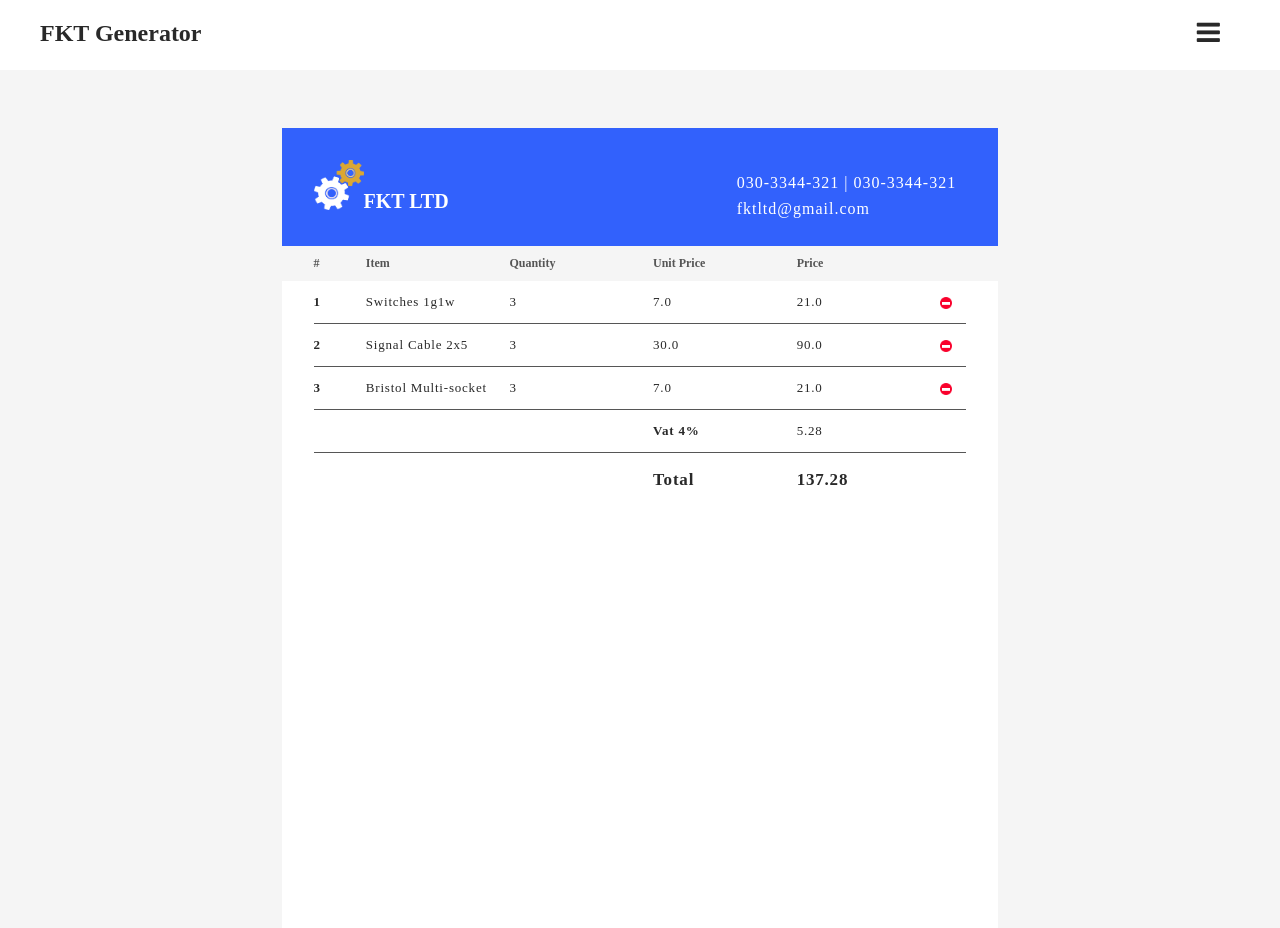
After one commit to 5ett/Generator, a Flask app: a page that uses recapp/templates/final_print.html in a window 1280 px wide. The commit adds this page. Run offline with Flask 2, Linux system fonts and the light colour scheme; data comes from the database, SQL or seed files in the repository; both versions use the stored data as it was after the commit.

Commit message:
interface and function update

```diff
--- a/recapp/routes.py
+++ b/recapp/routes.py
@@ -54,77 +54,6 @@ def add_head(ticket_type):
     return render_template('add_head.html', form=form, ticket_type=ticket_type, title='Add Head')
 
 
-@app.route("/make_quote/<string:ticket_pseudo_id>", methods=['GET', 'POST'])
-@app.route("/make_quote", methods=['GET', 'POST'])
-@login_required
-def make_quote(ticket_pseudo_id):
-
-    if not current_user.is_authenticated:
-        flash('you need to login before accessing this page', 'danger')
-        return redirect(url_for('index'))
-
-    ticket_now = Ticket.query.filter_by(pseudo_id=ticket_pseudo_id).first()
-
-    form = Generator()
-    if form.validate_on_submit():
-        entered_item_name = string.capwords(form.item_name.data)
-        ref_item_qtty = form.item_quantity.data
-        ref_unit_price = form.unit_price.data
-        ref_total_price = ref_unit_price * ref_item_qtty
-        ref_total_price = round(ref_total_price, 2)
-
-        new_quote_item = Storage(item_name=entered_item_name, item_quantity=ref_item_qtty,
-                                 unit_price=ref_unit_price, total_price=ref_total_price, ticket_link=ticket_now.id)
-
-        ticket_now.subtotal = round((ticket_now.subtotal + ref_total_price), 2)
-        ticket_now.vat = round((0.04 * ticket_now.subtotal), 2)
-        ticket_now.total_sum = round((ticket_now.subtotal + ticket_now.vat), 2)
-
-        db.session.add(new_quote_item)
-        db.session.commit()
-
-    query_quote_now = Storage.query.filter_by(
-        ticket_link=ticket_now.id).all()
-
-    return render_template('make_quotation.html', form=form, title='New Quotation', resolved_id=ticket_now, count=0, payload=query_quote_now)
-
-
-@app.route("/make_receipt/<string:ticket_pseudo_id>", methods=['GET', 'POST'])
-@app.route("/make_receipt", methods=['GET', 'POST'])
-@login_required
-def make_receipt(ticket_pseudo_id):
-
-    if not current_user.is_authenticated:
-        flash('you need to login before accessing this page', 'danger')
-        return redirect(url_for('index'))
-
-    ticket_now = Ticket.query.filter_by(pseudo_id=ticket_pseudo_id).first()
-
-    form = Generator()
-    if form.validate_on_submit():
-        entered_item_name = string.capwords(form.item_name.data)
-        ref_item_qtty = form.item_quantity.data
-        ref_unit_price = form.unit_price.data
-        ref_total_price = ref_unit_price * ref_item_qtty
-        ref_total_price = round(ref_total_price, 2)
-
-        new_receipt_item = Storage(item_name=entered_item_name, item_quantity=ref_item_qtty,
-                                   unit_price=ref_unit_price, total_price=ref_total_price, ticket_link=ticket_now.id)
-
-        ticket_now.subtotal = round((ticket_now.subtotal + ref_total_price), 2)
-        ticket_now.vat = round((0.04 * ticket_now.subtotal), 2)
-        ticket_now.total_sum = round((ticket_now.subtotal + ticket_now.vat), 2)
-        ticket_now.no_items += 1
-
-        db.session.add(new_receipt_item)
-        db.session.commit()
-
-    query_receipt_now = Storage.query.filter_by(
-        ticket_link=ticket_now.id).all()
-
-    return render_template('make_receipt.html', form=form, title=f'{ ticket_now.pseudo_id }', resolved_id=ticket_now, count=0, payload=query_receipt_now)
-
-
 @app.route("/all_forms", methods=['GET', 'POST'])
 @login_required
 def all_forms():
@@ -163,7 +92,6 @@ def all_forms():
 
 
 @app.route("/form_viewer/<int:ticket_id>", methods=['GET', 'POST'])
-# @app.route("/form_viewer/<string:ticket_pseudo_id>", methods=['GET', 'POST'])
 def form_viewer(ticket_id):
     call_for_view = Ticket.query.filter_by(id=ticket_id).first()
 
@@ -194,17 +122,43 @@ def form_viewer(ticket_id):
     return render_template('viewer.html', viewer=call_for_view, title=f'{call_for_view.pseudo_id}', resources=resources, form=form, count=0)
 
 
+@app.route("/complete_form/<string:ticket_pseudo_id>", methods=['GET', 'POST'])
+def complete_form(ticket_pseudo_id):
+    main_ticket = Ticket.query.filter_by(pseudo_id=ticket_pseudo_id).first()
+    if main_ticket:
+        resources = Storage.query.filter_by(ticket_link=main_ticket.id).all()
+    return render_template('final_print.html', resources=resources, title=main_ticket.belongs_to, viewer=main_ticket)
+
+
 @app.route("/delete_form/<string:ticket_pseudo_id>", methods=['GET', 'POST'])
 def delete_form(ticket_pseudo_id):
     to_delete_main = Ticket.query.filter_by(pseudo_id=ticket_pseudo_id).first()
-    to_delete_sub = Storage.query.filter_by(
-        ticket_link=to_delete_main.id).all()
+    if to_delete_main:
+        to_delete_sub = Storage.query.filter_by(
+            ticket_link=to_delete_main.id).all()
+        for item in to_delete_sub:
+            db.session.delete(item)
+
     db.session.delete(to_delete_main)
-    for item in to_delete_sub:
-        db.session.delete(item)
     db.session.commit()
 
     return redirect(url_for('index'))
+
+
+@app.route("/delete_item/<int:item_id>", methods=['GET', 'POST'])
+def delete_item(item_id):
+    to_delete_item = Storage.query.get_or_404(item_id)
+    if to_delete_item:
+        source = Ticket.query.get_or_404(to_delete_item.ticket_link)
+        source.subtotal = source.subtotal - to_delete_item.total_price
+        source.vat = round((0.04 * source.subtotal), 2)
+        source.total_sum = round((source.subtotal + source.vat), 2)
+        source.no_items -= 1
+
+        db.session.delete(to_delete_item)
+    db.session.commit()
+
+    return redirect(url_for('form_viewer', ticket_id=source.id))
 
 
 @app.route("/draftify/<string:ticket_pseudo_id>", methods=['GET', 'POST'])
--- a/recapp/static/css/style.css
+++ b/recapp/static/css/style.css
@@ -6,7 +6,6 @@
 /* Themes */
 
 :root{
-
     --white: #ffffff;
     --white2: #eeeeee;
     --white3: #f5f5f5;
@@ -219,6 +218,10 @@ small{
         transition: all .5s;
     }
 
+    .menu{
+        margin-right: 15px;
+    }
+
     #check:checked ~ .navbar-nav{
         left: 0;
     }
@@ -289,7 +292,7 @@ small{
 }
 
 .container-form{
-        padding-top: 12em;
+    padding-top: 12em;
 }
 
 .greetings{
@@ -857,9 +860,9 @@ small{
 }
 
 .column{
-    -ms-flex: 0 0 24%;
-    flex: 0 0 24%;
-    max-width: 24%;
+    -ms-flex: 0 0 19%;
+    flex: 0 0 19%;
+    max-width: 20%;
 }
 
 #num-col{
@@ -867,6 +870,17 @@ small{
     flex: 0 0 8%;
     max-width: 8%;
     font-weight: 600;
+}
+
+#num-col span p{
+    font-size: 9;
+    font-weight: bold;
+    border-radius: 50%;
+    height: 13;
+    width: 13;
+    text-align: center;
+    background-color: var(--red);
+    color: var(--text3)
 }
 
 #caret-col{
@@ -980,8 +994,12 @@ small{
 }
 
 .btn-sec{
-    background: var(--action2);
+    background: none;
+    text-decoration: underline;
+    border: none;
     margin-right: 2em;
+    font-weight: 700;
+    color: var(--text1);
 }
 
 .btn-sec:active{
@@ -1000,3 +1018,57 @@ small{
         width: 70%;
     }
 }
+
+
+.container-slim{
+    margin-right: 22%;
+    margin-left: 22%;
+}
+
+.receipt{
+    margin-top: 8em;
+    background: var(--surface1);
+    color: var(--text1);
+    height: 100vh;
+}
+
+.final-print{
+    display: flex;
+    /*align-content: space-between;*/
+}
+
+.company-head{
+    display: flex;
+    margin-bottom: 0;
+}
+
+.company-head p{
+    font-size: 20px;
+    padding-top: 0.5em;
+    font-weight: bold;
+}
+
+.company-head img{
+    height: 50;
+    width: 50;
+}
+
+.info{
+    float: right;
+    margin-left: 18em;
+    margin-top: 0.1em;
+    line-height: 10px;
+    letter-spacing: 1px;
+}
+
+.del{
+    margin-top: 1em;
+    height: 12;
+    width: 12;
+}
+
+.receipt .column{
+   -ms-flex: 0 0 22%;
+    flex: 0 0 22%;
+    max-width: 25%;
+}
--- a/recapp/static/scripts/recapp.js
+++ b/recapp/static/scripts/recapp.js
@@ -43,3 +43,8 @@ darkButton.onclick = () => {
         localStorage.setItem('theme', 'light');
     }
 };
+
+
+if (window.history.replaceState){
+    window.history.replaceState( null, null, window.location.href);
+};
--- /dev/null
+++ b/recapp/templates/final_print.html
@@ -0,0 +1,100 @@
+{% extends 'origin.html' %}
+
+    {% block head %}
+        <script defer src="../static/scripts/quotation.js"></script>
+    {% endblock %}
+
+    {% block content %}
+
+    <main role="main">
+        <div class="container-slim">
+            <div class="receipt">
+
+                <div class="form-head final-print">
+                    <div class="company-head">
+                        <img src="/static/media/fkt.png" alt="">
+                        <p>FKT LTD</p>
+                    </div>
+                    <div class="info">
+                        <p> 030-3344-321 | 030-3344-321</p>
+                        <p>fktltd@gmail.com</p>
+                    </div>
+                </div>
+
+                <div class="table">
+                    <div class="heads">
+                        <div class="row">
+                            <div class="column" id="num-col">
+                                <h2>#</h2>
+                            </div>
+                            <div class="column">
+                                <h2>Item</h2>
+                            </div>
+                            <div class="column">
+                                <h2>Quantity</h2>
+                            </div>
+                            <div class="column">
+                                <h2>Unit Price</h2>
+                            </div>
+                            <div class="column">
+                                <h2>Price</h2>
+                            </div>
+
+                        </div>
+                    </div>
+
+                    <div class="entries">
+                        {% for item in resources %}
+                            <div class="row">
+                                <div class="column" id="num-col">
+                                        <p>{{ resources.index(item) + 1 }}</p>
+                                        </div>
+                                        <div class="column">
+                                            <p>{{ item.item_name }}</p>
+                                        </div>
+                                        <div class="column">
+                                            <p>{{item.item_quantity}}</p>
+                                        </div>
+                                        <div class="column">
+                                            <p>{{item.unit_price}}</p>
+                                        </div>
+                                        <div class="column">
+                                            <p>{{item.total_price}}</p>
+                                        </div>
+                                        <div class="column" id="num-col">
+                                           <span><a href="{{url_for('delete_item', item_id=item.id)}}"><img src="/static/media/del.png" class="del" =""></a></span>
+                                        </div>
+                            </div>
+                        {% endfor %}
+                        <div class="row vat-row">
+                                <div class="column" id="num-col"></div>
+                                <div class="column"></div>
+                                <div class="column"></div>
+                                <div class="column" id="vat">
+                                    <p>Vat 4%</p>
+                                </div>
+                                <div class="column" id="vat-amnt">
+                                    <p>{{viewer.vat}}</p>
+                                </div>
+                            </div>
+
+                            <div class="row total-row">
+                                <div class="column" id="num-col"></div>
+                                <div class="column pseudo" id="num-col"></div>
+                                <div class="column pseudo" id="num-col"></div>
+                                <div class="column rev-pseudo"></div>
+                                <div class="column"></div>
+                                <div class="column" id="total-tag">
+                                    <p>Total</p>
+                                </div>
+                                <div class="column" id="total-amnt">
+                                    <p>{{viewer.total_sum}}</p>
+                                </div>
+                            </div>
+                    </div>
+                </div>
+            </div>
+        </div>
+    </main>
+
+{% endblock %}
```
Also changed, not shown: recapp/templates/make_quotation.html (deleted, +0 -158 lines), recapp/templates/viewer.html (+5 -2 lines), recapp/receipts.db, recapp/static/media/del.png (added), recapp/static/media/fkt.png (added), 1 other file.
